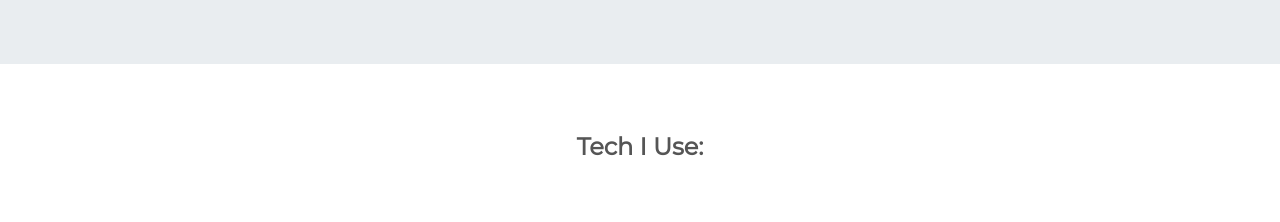
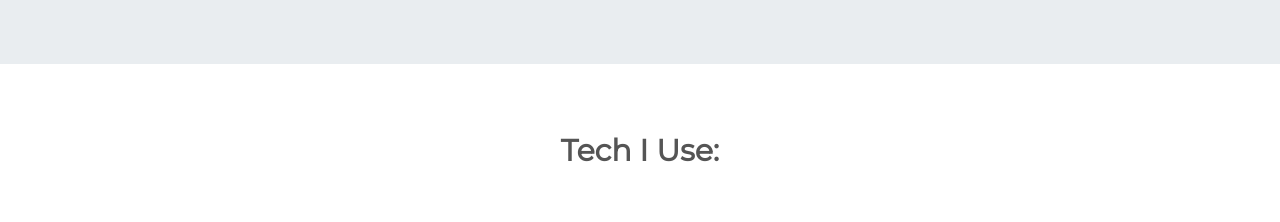
Before and after one commit to sshay123/Portfolio, a plain HTML site: page index.html in a window 1280 px wide. Shown: the part 1900-2122 px from the top of the page. Drawn offline with nearby package versions, Linux system fonts and the light colour scheme.

Commit message:
And more tweaks...

```diff
--- a/index.html
+++ b/index.html
@@ -108,7 +108,7 @@
 </div>
 
 <div class="container-fluid bg-3 text-center">
-  <h3 class="margin"><b>Tech I Use:</b></h3><br>
+  <h2 class="margin"><b>Tech I Use:</b></h2><br>
   <div class="row">
     <div class="col-sm-4">
       <img src="img/html.png" class="img-thumbnail" style="width:100%" alt="Image of official HTML logo">
```
Also changed, not shown: 1 other file.
